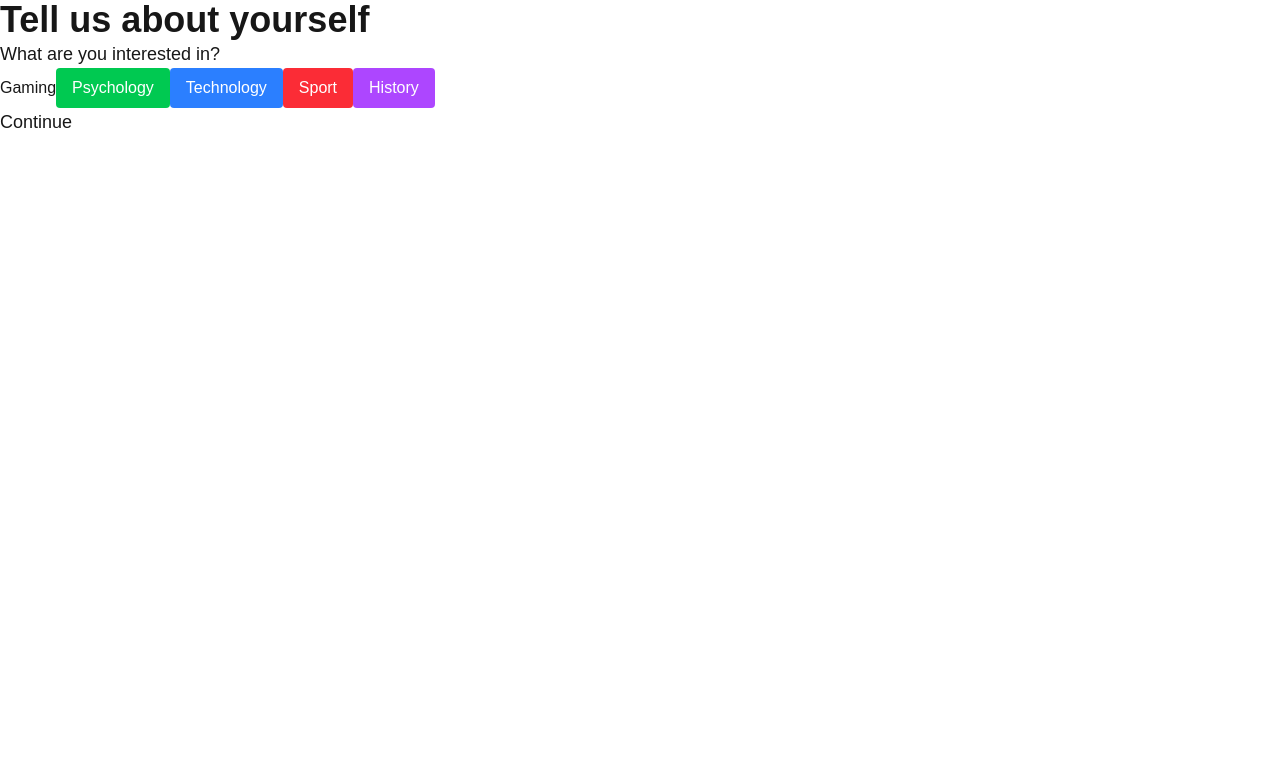
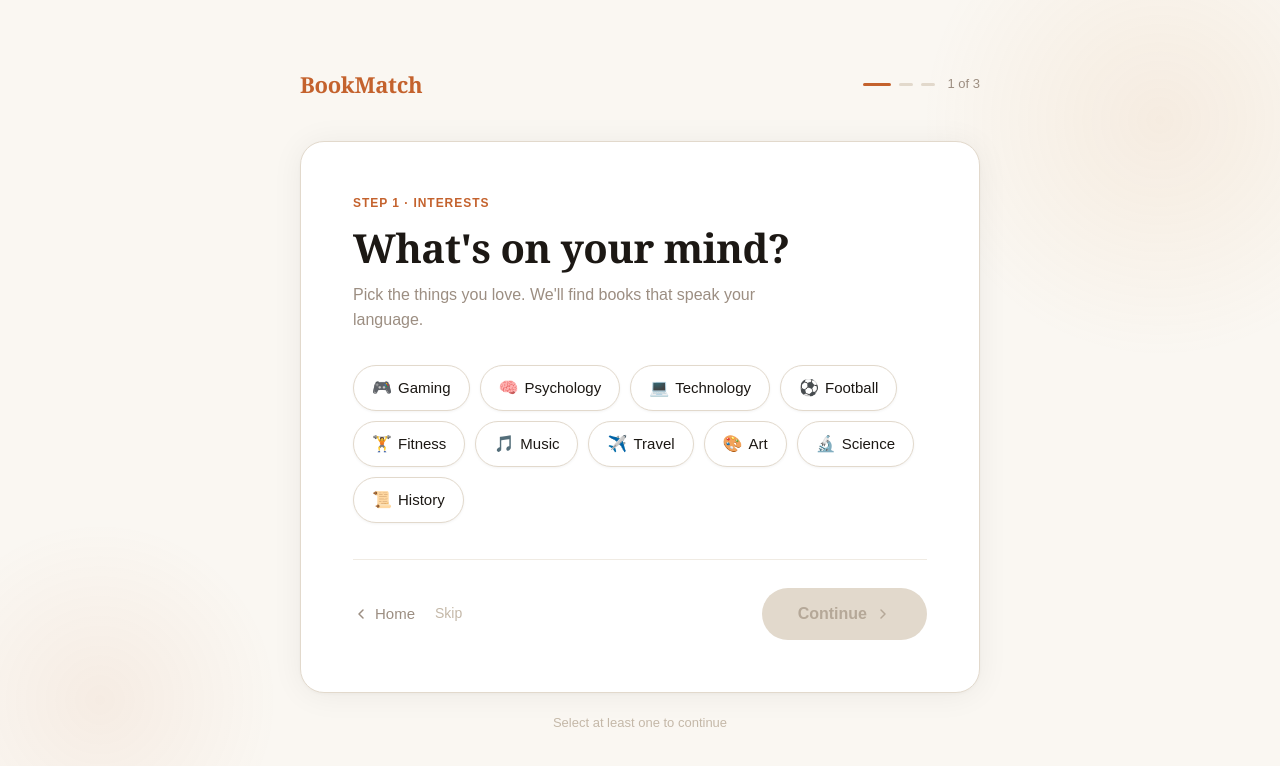
Before and after one commit to deka-ab/BookMatch, a Next.js app: page /onboarding in a window 1280 px wide. Shown: the top 766 px of the page. Built offline with nearby package versions, Linux system fonts and the light colour scheme.

Commit message:
oppdaterer onboarding side

```diff
--- a/app/onboarding/page.tsx
+++ b/app/onboarding/page.tsx
@@ -1,25 +1,283 @@
-import Button from "@/components/Button";
+'use client'
+import { useState } from 'react'
+import { useRouter } from 'next/navigation'
+import { Chip } from '@/components/Chip'
+import { GoalCard } from '@/components/GoalCard'
+import { ProgressBar } from '@/components/ProgressBar'
+import { INTERESTS, GENRES, GOALS } from '@/data'
 
-export default function Onboarding() {
 
-    return (
-        <main>
-            <h1 className="text-4xl font-bold"> Tell us about yourself</h1>
 
-            <h2 className = "text-lg "> What are you interested in?</h2>
+const STEP_CONFIG = [
+  {
+    eyebrow: 'Step 1 · Interests',
+    heading: "What's on your mind?",
+    sub: "Pick the things you love. We'll find books that speak your language.",
+  },
+  {
+    eyebrow: 'Step 2 · Genres',
+    heading: 'What do you like to read?',
+    sub: 'No wrong answers here — mix and match as you like.',
+  },
+  {
+    eyebrow: 'Step 3 · Goals',
+    heading: 'What are you looking for in your next book?',
+    sub: 'This helps us tune your recommendations perfectly.',
+  },
+]
 
-            <Button text="Gaming" />
+export default function OnboardingPage() {
+  const router = useRouter()
+  const [step, setStep] = useState(1)
+  const [selectedInterests, setSelectedInterests] = useState<Set<string>>(new Set())
+  const [selectedGenres, setSelectedGenres] = useState<Set<string>>(new Set())
+  const [selectedGoals, setSelectedGoals] = useState<Set<string>>(new Set())
+  const [animating, setAnimating] = useState(false)
+  const [direction, setDirection] = useState<'forward' | 'back'>('forward')
 
-            <button className="bg-green-500 text-white px-4 py-2 rounded">Psychology </button>
+  const toggle = (set: Set<string>, setFn: (s: Set<string>) => void, id: string) => {
+    const next = new Set(set)
+    if (next.has(id)) next.delete(id)
+    else next.add(id)
+    setFn(next)
+  }
 
-            <button className="bg-blue-500 text-white px-4 py-2 rounded"> Technology </button>
+  const canContinue = () => {
+    if (step === 1) return selectedInterests.size > 0
+    if (step === 2) return selectedGenres.size > 0
+    if (step === 3) return selectedGoals.size > 0
+    return false
+  }
 
-            <button className="bg-red-500 text-white px-4 py-2 rounded"> Sport </button>
+  const navigate_ = (dir: 'forward' | 'back') => {
+    setDirection(dir)
+    setAnimating(true)
+    setTimeout(() => {
+      if (dir === 'forward') {
+        if (step === 3) {
+          router.push('/complete')
+        } else {
+          setStep(step + 1)
+        }
+      } else {
+        if (step === 1) {
+          router.push('/')
+        } else {
+          setStep(step - 1)
+        }
+      }
+      setAnimating(false)
+    }, 220)
+  }
 
-            <button className="bg-purple-500 text-white px-4 py-2 rounded"> History </button>
+  const current = STEP_CONFIG[step - 1]
+  const totalSelections = selectedInterests.size + selectedGenres.size + selectedGoals.size
 
-            <p className="text-lg">  Continue</p>
+  return (
+    <div
+      style={{
+        minHeight: '100vh',
+        backgroundColor: '#FAF7F2',
+        display: 'flex',
+        alignItems: 'center',
+        justifyContent: 'center',
+        padding: '24px 16px',
+      }}
+    >
+      {/* Background glows */}
+      <div
+        aria-hidden
+        style={{
+          position: 'fixed', top: '-120px', right: '-120px',
+          width: '480px', height: '480px', borderRadius: '50%',
+          background: 'radial-gradient(circle, rgba(212,146,74,0.10) 0%, transparent 70%)',
+          pointerEvents: 'none',
+        }}
+      />
+      <div
+        aria-hidden
+        style={{
+          position: 'fixed', bottom: '-80px', left: '-80px',
+          width: '360px', height: '360px', borderRadius: '50%',
+          background: 'radial-gradient(circle, rgba(196,98,45,0.07) 0%, transparent 70%)',
+          pointerEvents: 'none',
+        }}
+      />
 
-        </main>
-    );
+      <div style={{ width: '100%', maxWidth: '680px' }}>
+        {/* Top bar */}
+        <div style={{ display: 'flex', alignItems: 'center', justifyContent: 'space-between', marginBottom: '40px' }}>
+          <span
+            style={{
+              fontFamily: 'Fraunces, Georgia, serif',
+              fontSize: '22px', fontWeight: 700, color: '#C4622D', letterSpacing: '-0.3px',
+            }}
+          >
+            BookMatch
+          </span>
+          <ProgressBar step={step} total={3} />
+        </div>
+
+        {/* Card */}
+        <div
+          style={{
+            backgroundColor: '#FFFFFF',
+            borderRadius: '24px',
+            border: '1px solid #E2D9CC',
+            padding: 'clamp(28px, 5vw, 52px)',
+            boxShadow: '0 2px 32px rgba(0,0,0,0.06), 0 1px 4px rgba(0,0,0,0.04)',
+            opacity: animating ? 0 : 1,
+            transform: animating
+              ? `translateX(${direction === 'forward' ? '-20px' : '20px'})`
+              : 'translateX(0)',
+            transition: 'opacity 0.22s ease, transform 0.22s ease',
+          }}
+        >
+          <div
+            style={{
+              fontFamily: 'Outfit, sans-serif', fontSize: '12px', fontWeight: 600,
+              letterSpacing: '0.08em', textTransform: 'uppercase', color: '#C4622D', marginBottom: '12px',
+            }}
+          >
+            {current.eyebrow}
+          </div>
+
+          <h1
+            style={{
+              fontFamily: 'Fraunces, Georgia, serif',
+              fontSize: 'clamp(26px, 4.5vw, 40px)',
+              fontWeight: 600, color: '#1C1814',
+              lineHeight: 1.2, marginBottom: '10px', letterSpacing: '-0.5px',
+            }}
+          >
+            {current.heading}
+          </h1>
+
+          <p style={{ fontFamily: 'Outfit, sans-serif', fontSize: '16px', color: '#9C8E82', lineHeight: 1.6, marginBottom: '32px', maxWidth: '440px' }}>
+            {current.sub}
+          </p>
+
+          {step === 1 && (
+            <div style={{ display: 'flex', flexWrap: 'wrap', gap: '10px' }}>
+              {INTERESTS.map((item) => (
+                <Chip
+                  key={item.id}
+                  label={item.label}
+                  emoji={item.emoji}
+                  selected={selectedInterests.has(item.id)}
+                  onClick={() => toggle(selectedInterests, setSelectedInterests, item.id)}
+                />
+              ))}
+            </div>
+          )}
+
+          {step === 2 && (
+            <div style={{ display: 'flex', flexWrap: 'wrap', gap: '10px' }}>
+              {GENRES.map((item) => (
+                <Chip
+                  key={item.id}
+                  label={item.label}
+                  selected={selectedGenres.has(item.id)}
+                  onClick={() => toggle(selectedGenres, setSelectedGenres, item.id)}
+                />
+              ))}
+            </div>
+          )}
+
+          {step === 3 && (
+            <div style={{ display: 'grid', gridTemplateColumns: 'repeat(auto-fill, minmax(240px, 1fr))', gap: '10px' }}>
+              {GOALS.map((item) => (
+                <GoalCard
+                  key={item.id}
+                  label={item.label}
+                  desc={item.desc}
+                  selected={selectedGoals.has(item.id)}
+                  onClick={() => toggle(selectedGoals, setSelectedGoals, item.id)}
+                />
+              ))}
+            </div>
+          )}
+
+          {/* Actions */}
+          <div
+            style={{
+              display: 'flex', alignItems: 'center', justifyContent: 'space-between',
+              marginTop: '36px', paddingTop: '28px', borderTop: '1px solid #F0EBE3',
+            }}
+          >
+            <div style={{ display: 'flex', alignItems: 'center', gap: '20px' }}>
+              <button
+                onClick={() => navigate_('back')}
+                style={{
+                  fontFamily: 'Outfit, sans-serif', fontSize: '15px', fontWeight: 500,
+                  color: '#9C8E82', background: 'none', border: 'none', cursor: 'pointer',
+                  padding: '4px 0', display: 'flex', alignItems: 'center', gap: '6px',
+                  transition: 'color 0.15s ease',
+                }}
+                onMouseEnter={(e) => (e.currentTarget.style.color = '#1C1814')}
+                onMouseLeave={(e) => (e.currentTarget.style.color = '#9C8E82')}
+              >
+                <svg width="16" height="16" viewBox="0 0 16 16" fill="none">
+                  <path d="M10 12L6 8L10 4" stroke="currentColor" strokeWidth="1.5" strokeLinecap="round" strokeLinejoin="round" />
+                </svg>
+                {step === 1 ? 'Home' : 'Back'}
+              </button>
+              <button
+                onClick={() => navigate_('forward')}
+                style={{
+                  fontFamily: 'Outfit, sans-serif', fontSize: '14px', fontWeight: 400,
+                  color: '#C4B8A8', background: 'none', border: 'none', cursor: 'pointer',
+                  padding: '4px 0', transition: 'color 0.15s ease',
+                }}
+                onMouseEnter={(e) => (e.currentTarget.style.color = '#9C8E82')}
+                onMouseLeave={(e) => (e.currentTarget.style.color = '#C4B8A8')}
+              >
+                Skip
+              </button>
+            </div>
+
+            <button
+              onClick={() => navigate_('forward')}
+              disabled={!canContinue()}
+              style={{
+                padding: '14px 36px', borderRadius: '100px', border: 'none',
+                backgroundColor: canContinue() ? '#C4622D' : '#E2D9CC',
+                color: canContinue() ? '#FFFFFF' : '#B5A898',
+                fontFamily: 'Outfit, sans-serif', fontSize: '16px', fontWeight: 600,
+                cursor: canContinue() ? 'pointer' : 'not-allowed',
+                transition: 'all 0.18s ease',
+                boxShadow: canContinue() ? '0 4px 16px rgba(196, 98, 45, 0.28)' : 'none',
+                display: 'flex', alignItems: 'center', gap: '8px',
+              }}
+              onMouseEnter={(e) => {
+                if (canContinue()) {
+                  e.currentTarget.style.backgroundColor = '#A8511F'
+                  e.currentTarget.style.boxShadow = '0 6px 20px rgba(196, 98, 45, 0.38)'
+                  e.currentTarget.style.transform = 'translateY(-1px)'
+                }
+              }}
+              onMouseLeave={(e) => {
+                if (canContinue()) {
+                  e.currentTarget.style.backgroundColor = '#C4622D'
+                  e.currentTarget.style.boxShadow = '0 4px 16px rgba(196, 98, 45, 0.28)'
+                  e.currentTarget.style.transform = 'translateY(0)'
+                }
+              }}
+            >
+              {step === 3 ? 'Find my books' : 'Continue'}
+              <svg width="16" height="16" viewBox="0 0 16 16" fill="none">
+                <path d="M6 12L10 8L6 4" stroke="currentColor" strokeWidth="1.5" strokeLinecap="round" strokeLinejoin="round" />
+              </svg>
+            </button>
+          </div>
+        </div>
+
+        <p style={{ textAlign: 'center', fontFamily: 'Outfit, sans-serif', fontSize: '13px', color: '#C4B8A8', marginTop: '20px' }}>
+          {totalSelections > 0
+            ? `${totalSelections} selection${totalSelections !== 1 ? 's' : ''} so far`
+            : 'Select at least one to continue'}
+        </p>
+      </div>
+    </div>
+  )
 }
```
